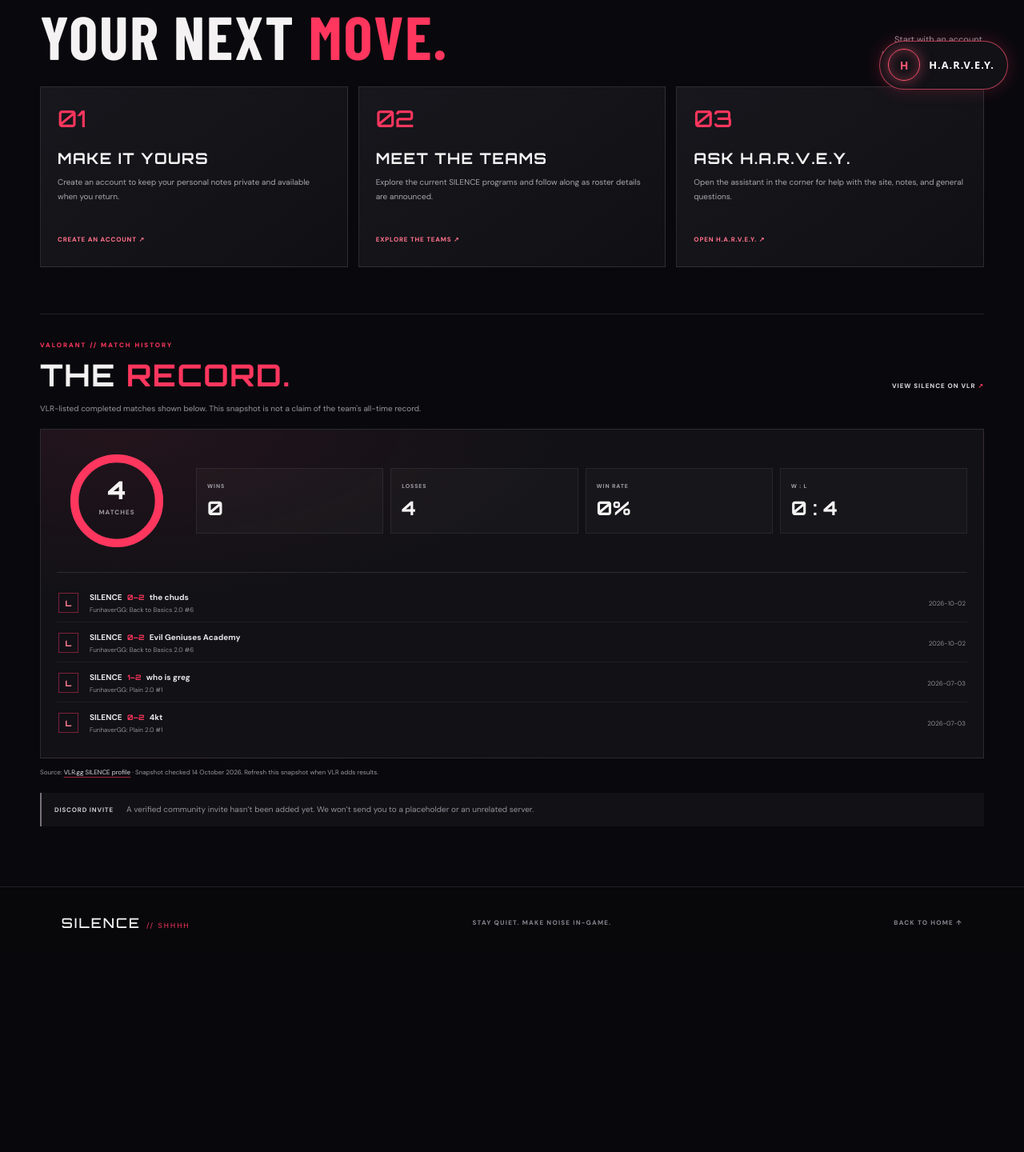
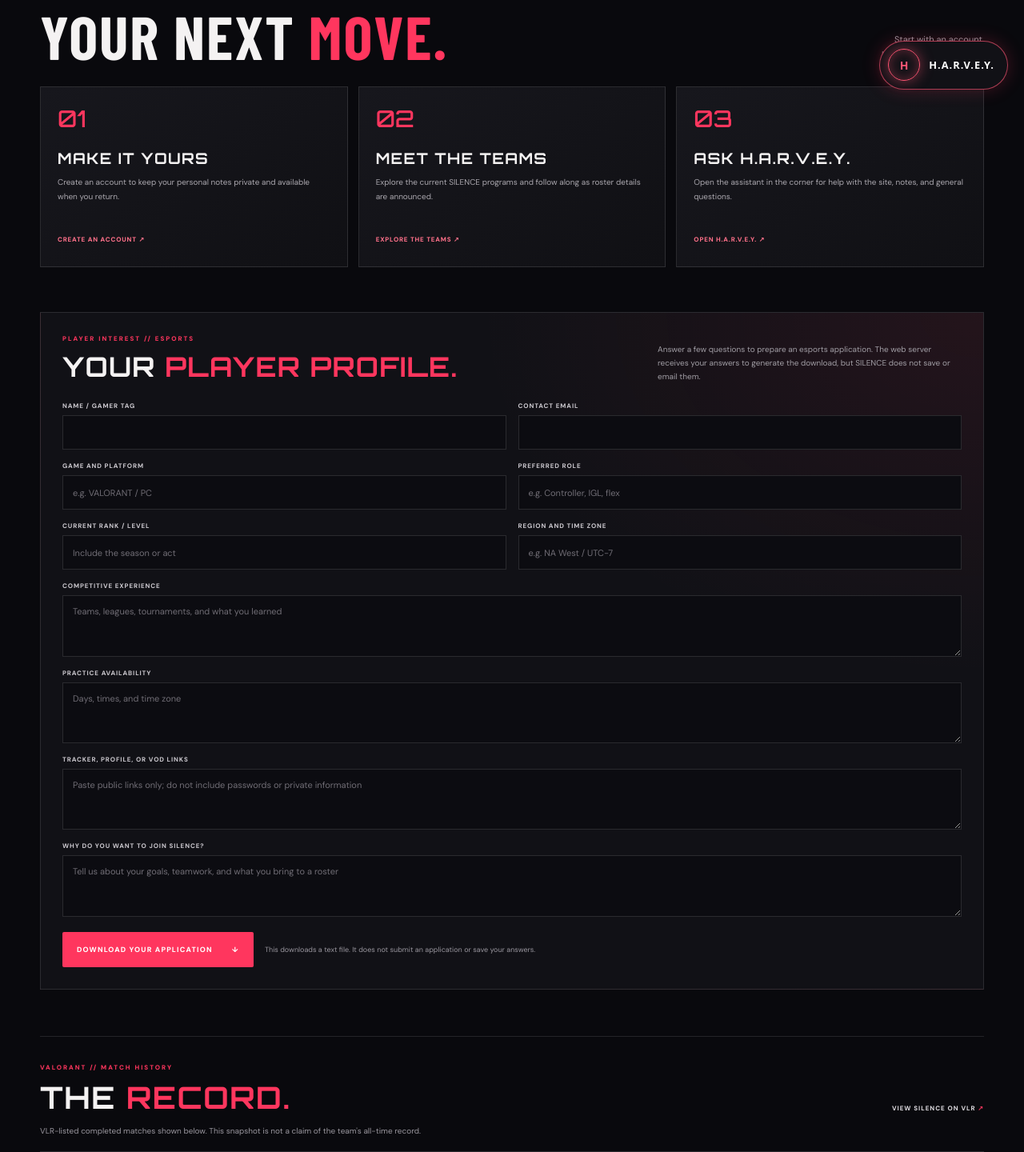
Before and after one commit to unbelievablecheese-dotcom/darkweb.SILENCE, a Flask app: page /community in a window 1280 px wide. Shown: the part 668-2108 px from the top of the page at 80% size. Before the commit the page ends 1829 px from the top, so only its background shows below. Run offline with Flask 3, Linux system fonts and the light colour scheme; some web fonts are replaced.

Commit message:
HARVEY ai
Co-authored-by: Copilot <223556219+Copilot@users.noreply.github.com>

```diff
--- a/website/static/harvey.js
+++ b/website/static/harvey.js
@@ -76,7 +76,7 @@
     speak(message);
   }
 
-  async function askGemini(message) {
+  async function askHarvey(message) {
     setStatus("Thinking…");
 
     try {
@@ -251,7 +251,7 @@
       return;
     }
 
-    await askGemini(rawCommand.trim());
+    await askHarvey(rawCommand.trim());
   }
 
   toggle.addEventListener("click", () => {
--- a/website/static/silence.css
+++ b/website/static/silence.css
@@ -2585,3 +2585,133 @@ a {
     grid-column: 2;
   }
 }
+
+.join-application {
+  margin-top: 56px;
+  padding: 27px;
+  border: 1px solid var(--silence-line);
+  background:
+    radial-gradient(ellipse at 100% 0%, rgba(255, 54, 94, 0.08), transparent 38%),
+    #111116;
+  scroll-margin-top: 100px;
+}
+
+.join-application-heading {
+  display: flex;
+  justify-content: space-between;
+  gap: 28px;
+  align-items: end;
+  margin-bottom: 23px;
+}
+
+.join-application-heading h2 {
+  margin: 7px 0 0;
+  font-family: var(--silence-display);
+  font-size: clamp(23px, 3.2vw, 34px);
+  letter-spacing: 0.035em;
+}
+
+.join-application-heading h2 span {
+  color: var(--silence-red);
+}
+
+.join-application-heading > p {
+  max-width: 380px;
+  margin: 0;
+  color: #a09da4;
+  font-size: 10px;
+  line-height: 1.7;
+}
+
+.join-application-form {
+  display: grid;
+  grid-template-columns: repeat(2, minmax(0, 1fr));
+  gap: 15px;
+}
+
+.join-application-form label {
+  display: grid;
+  gap: 7px;
+  color: #c9c6cc;
+  font-size: 8px;
+  font-weight: 800;
+  letter-spacing: 0.11em;
+}
+
+.join-application-form input,
+.join-application-form textarea {
+  width: 100%;
+  min-height: 43px;
+  padding: 11px 12px;
+  border: 1px solid rgba(255, 255, 255, 0.12);
+  border-radius: 0;
+  outline: none;
+  background: #0c0c11;
+  color: var(--silence-white);
+  font-size: 11px;
+  font-weight: 400;
+  letter-spacing: normal;
+  resize: vertical;
+}
+
+.join-application-form textarea {
+  min-height: 76px;
+  line-height: 1.6;
+}
+
+.join-application-form input:focus,
+.join-application-form textarea:focus {
+  border-color: rgba(255, 54, 94, 0.75);
+  box-shadow: 0 0 0 2px rgba(255, 54, 94, 0.12);
+}
+
+.join-application-form input::placeholder,
+.join-application-form textarea::placeholder {
+  color: #706d75;
+}
+
+.join-application-wide {
+  grid-column: 1 / -1;
+}
+
+.join-application-submit {
+  display: flex;
+  grid-column: 1 / -1;
+  flex-wrap: wrap;
+  gap: 14px;
+  align-items: center;
+  margin-top: 4px;
+}
+
+.join-application-submit > span {
+  color: #99969e;
+  font-size: 9px;
+  line-height: 1.6;
+}
+
+.merch-details > span {
+  white-space: nowrap;
+}
+
+@media (max-width: 640px) {
+  .join-application {
+    margin-top: 39px;
+    padding: 17px;
+  }
+
+  .join-application-heading {
+    align-items: flex-start;
+    flex-direction: column;
+    gap: 11px;
+  }
+
+  .join-application-form {
+    grid-template-columns: 1fr;
+    gap: 13px;
+  }
+
+  .join-application-wide,
+  .join-application-submit {
+    grid-column: auto;
+  }
+}
--- a/website/templates/base.html
+++ b/website/templates/base.html
@@ -20,7 +20,7 @@
     <style>
       html, body { min-height: 100%; margin: 0; background: #09090d; color: #f4f2f2; }
     </style>
-    <link rel="stylesheet" href="{{ url_for('static', filename='silence.css', v='4') }}" />
+    <link rel="stylesheet" href="{{ url_for('static', filename='silence.css', v='5') }}" />
     <link rel="stylesheet" href="{{ url_for('static', filename='harvey.css') }}" />
   </head>
   <body id="top">
@@ -84,7 +84,7 @@
           <input id="harvey-input" type="text" autocomplete="off" maxlength="500" placeholder="Type a message..." required />
           <button type="submit" aria-label="Send message" title="Send"><i class="fa fa-paper-plane" aria-hidden="true"></i></button>
         </form>
-        <p class="harvey-privacy">AI replies need the SILENCE Gemini service. Don’t share passwords or private keys.</p>
+        <p class="harvey-privacy">AI replies use GroqCloud. Don’t share passwords or private keys.</p>
       </div>
     </section>
 
--- a/website/templates/community.html
+++ b/website/templates/community.html
@@ -28,6 +28,28 @@
     <article><span>02</span><h3>MEET THE TEAMS</h3><p>Explore the current SILENCE programs and follow along as roster details are announced.</p><a href="{{ url_for('views.teams') }}">EXPLORE THE TEAMS ↗</a></article>
     <article><span>03</span><h3>ASK H.A.R.V.E.Y.</h3><p>Open the assistant in the corner for help with the site, notes, and general questions.</p><button type="button" class="open-harvey">OPEN H.A.R.V.E.Y. ↗</button></article>
   </div>
+  <section id="join-silence" class="join-application" aria-labelledby="join-silence-title">
+    <div class="join-application-heading">
+      <div><p class="section-kicker">PLAYER INTEREST // ESPORTS</p><h2 id="join-silence-title">YOUR <span>PLAYER PROFILE.</span></h2></div>
+      <p>Answer a few questions to prepare an esports application. The web server receives your answers to generate the download, but SILENCE does not save or email them.</p>
+    </div>
+    <form class="join-application-form" method="post" action="{{ url_for('views.join_application') }}">
+      <label>NAME / GAMER TAG<input name="name" maxlength="100" autocomplete="nickname" required /></label>
+      <label>CONTACT EMAIL<input name="email" type="email" maxlength="254" autocomplete="email" required /></label>
+      <label>GAME AND PLATFORM<input name="game" maxlength="100" placeholder="e.g. VALORANT / PC" required /></label>
+      <label>PREFERRED ROLE<input name="role" maxlength="100" placeholder="e.g. Controller, IGL, flex" required /></label>
+      <label>CURRENT RANK / LEVEL<input name="rank" maxlength="100" placeholder="Include the season or act" required /></label>
+      <label>REGION AND TIME ZONE<input name="region" maxlength="100" placeholder="e.g. NA West / UTC−7" required /></label>
+      <label class="join-application-wide">COMPETITIVE EXPERIENCE<textarea name="experience" maxlength="1200" rows="3" placeholder="Teams, leagues, tournaments, and what you learned" required></textarea></label>
+      <label class="join-application-wide">PRACTICE AVAILABILITY<textarea name="availability" maxlength="500" rows="2" placeholder="Days, times, and time zone" required></textarea></label>
+      <label class="join-application-wide">TRACKER, PROFILE, OR VOD LINKS<textarea name="profile" maxlength="500" rows="2" placeholder="Paste public links only; do not include passwords or private information" required></textarea></label>
+      <label class="join-application-wide">WHY DO YOU WANT TO JOIN SILENCE?<textarea name="motivation" maxlength="1200" rows="3" placeholder="Tell us about your goals, teamwork, and what you bring to a roster" required></textarea></label>
+      <div class="join-application-submit">
+        <button class="button button-primary" type="submit">DOWNLOAD YOUR APPLICATION <span aria-hidden="true">↓</span></button>
+        <span>This downloads a text file. It does not submit an application or save your answers.</span>
+      </div>
+    </form>
+  </section>
   <section class="team-record" aria-labelledby="team-record-title">
     <div class="team-record-heading">
       <div>
@@ -49,13 +71,13 @@
             <desc id="record-chart-description">
               {{ record.wins }} wins and {{ record.losses }} losses across {{ record.played }} VLR-listed matches.
             </desc>
-            <circle class="record-chart-track" cx="60" cy="60" r="46" pathLength="100"></circle>
+            <circle class="record-chart-track" cx="60" cy="60" r="46"></circle>
             {% if record.played %}
-            <circle class="record-chart-win" cx="60" cy="60" r="46" pathLength="100"
-              stroke-dasharray="{{ '%.2f'|format(record.win_percent) }} {{ '%.2f'|format(record.loss_percent) }}"></circle>
-            <circle class="record-chart-loss" cx="60" cy="60" r="46" pathLength="100"
-              stroke-dasharray="{{ '%.2f'|format(record.loss_percent) }} {{ '%.2f'|format(record.win_percent) }}"
-              stroke-dashoffset="-{{ '%.2f'|format(record.win_percent) }}"></circle>
+            <circle class="record-chart-win" cx="60" cy="60" r="46"
+              stroke-dasharray="{{ '%.2f'|format(record.win_percent * 2.89027) }} {{ '%.2f'|format(record.loss_percent * 2.89027) }}"></circle>
+            <circle class="record-chart-loss" cx="60" cy="60" r="46"
+              stroke-dasharray="{{ '%.2f'|format(record.loss_percent * 2.89027) }} {{ '%.2f'|format(record.win_percent * 2.89027) }}"
+              stroke-dashoffset="-{{ '%.2f'|format(record.win_percent * 2.89027) }}"></circle>
             {% endif %}
             <text class="record-chart-total" x="60" y="58">{{ record.played }}</text>
             <text class="record-chart-label" x="60" y="75">MATCHES</text>
--- a/website/templates/home.html
+++ b/website/templates/home.html
@@ -73,6 +73,6 @@
 <section class="home-last-call">
   <img src="{{ url_for('static', filename='silence-logo.png', v='2') }}" alt="" />
   <div><p class="section-kicker">STAY IN THE LOOP</p><h2>THE NEXT ROUND STARTS HERE.</h2></div>
-  <a class="button button-primary" href="{{ url_for('views.community') }}">JOIN SILENCE <span aria-hidden="true">↗</span></a>
+  <a class="button button-primary" href="{{ url_for('views.community') }}#join-silence">JOIN SILENCE <span aria-hidden="true">↗</span></a>
 </section>
 {% endblock %}
--- a/website/templates/merch.html
+++ b/website/templates/merch.html
@@ -21,21 +21,21 @@
         <span class="merch-edition">SHHHH / 001</span><div class="garment garment-shirt"><img src="{{ url_for('static', filename='silence-logo.png', v='2') }}" alt="" /></div>
         <span class="merch-art-label">SILENCE CORE</span>
       </div>
-      <div class="merch-details"><div><p>CORE COLLECTION</p><h3>SILENCE Logo Tee</h3></div><span>DESIGN STUDY</span></div>
+      <div class="merch-details"><div><p>CORE COLLECTION</p><h3>SILENCE Logo Tee</h3></div><span>NOT FOR SALE</span></div>
     </article>
     <article class="merch-card">
       <div class="merch-art merch-hoodie" role="img" aria-label="Black SHHHH hoodie concept">
         <span class="merch-edition">SHHHH / 002</span><div class="garment garment-hoodie"><span class="hood"></span><img src="{{ url_for('static', filename='silence-logo.png', v='2') }}" alt="" /></div>
         <span class="merch-art-label">KEEP IT QUIET</span>
       </div>
-      <div class="merch-details"><div><p>AFTER HOURS</p><h3>SHHHH Heavy Hoodie</h3></div><span>DESIGN STUDY</span></div>
+      <div class="merch-details"><div><p>AFTER HOURS</p><h3>SHHHH Heavy Hoodie</h3></div><span>NOT FOR SALE</span></div>
     </article>
     <article class="merch-card">
       <div class="merch-art merch-cap" role="img" aria-label="Black SILENCE cap concept">
         <span class="merch-edition">SHHHH / 003</span><div class="garment garment-cap"><img src="{{ url_for('static', filename='silence-logo.png', v='2') }}" alt="" /></div>
         <span class="merch-art-label">LOW PROFILE</span>
       </div>
-      <div class="merch-details"><div><p>DAILY UNIFORM</p><h3>SILENCE Snapback</h3></div><span>DESIGN STUDY</span></div>
+      <div class="merch-details"><div><p>DAILY UNIFORM</p><h3>SILENCE Snapback</h3></div><span>NOT FOR SALE</span></div>
     </article>
   </div>
   <div class="merch-notice"><span>///</span><p>These are visual concepts, not product listings. No orders can be placed yet. A real launch needs a connected store or print-on-demand provider, production-ready artwork, confirmed sizes and pricing, and shipping and returns details.</p></div>
--- a/website/templates/teams.html
+++ b/website/templates/teams.html
@@ -31,6 +31,6 @@
 <section class="page-cta">
   <p class="section-kicker">THE NEXT ROUND STARTS TOGETHER</p>
   <h2>READY TO <span>CONNECT?</span></h2>
-  <a class="button button-primary" href="{{ url_for('views.community') }}">VISIT THE COMMUNITY <span aria-hidden="true">↗</span></a>
+  <a class="button button-primary" href="{{ url_for('views.community') }}#join-silence">JOIN SILENCE <span aria-hidden="true">↗</span></a>
 </section>
 {% endblock %}
--- a/website/views.py
+++ b/website/views.py
@@ -1,10 +1,8 @@
 import os
 
-from flask import Blueprint, current_app, flash, jsonify, redirect, render_template, request, url_for
+import httpx
+from flask import Blueprint, Response, current_app, flash, jsonify, redirect, render_template, request, url_for
 from flask_login import current_user, login_required
-from google import genai
-from google.genai.errors import APIError
-from httpx import HTTPError
 
 from . import db
 from .models import Note
@@ -144,6 +142,54 @@ def community():
     )
 
 
+@views.route('/join-silence/application', methods=['POST'])
+def join_application():
+    fields = (
+        ('name', 'Name / gamer tag', 100),
+        ('email', 'Contact email', 254),
+        ('game', 'Game and platform', 100),
+        ('role', 'Preferred role', 100),
+        ('rank', 'Current rank / level', 100),
+        ('region', 'Region and time zone', 100),
+        ('experience', 'Competitive experience', 1200),
+        ('availability', 'Practice availability', 500),
+        ('profile', 'Tracker / profile / VOD links', 500),
+        ('motivation', 'Why do you want to join SILENCE?', 1200),
+    )
+    answers = {}
+    for key, label, max_length in fields:
+        value = request.form.get(key, '').strip()
+        if not value:
+            flash(f'{label} is required.', category='error')
+            return redirect(url_for('views.community') + '#join-silence')
+        if len(value) > max_length:
+            flash(f'{label} must be {max_length} characters or fewer.', category='error')
+            return redirect(url_for('views.community') + '#join-silence')
+        answers[key] = value
+
+    email_parts = answers['email'].split('@')
+    if (
+        len(email_parts) != 2
+        or not email_parts[0]
+        or '.' not in email_parts[1]
+        or email_parts[1].startswith('.')
+        or email_parts[1].endswith('.')
+        or any(character.isspace() for character in answers['email'])
+    ):
+        flash('Enter a valid contact email.', category='error')
+        return redirect(url_for('views.community') + '#join-silence')
+
+    application_text = '\n'.join(
+        ['SILENCE // ESPORTS PLAYER APPLICATION', '=' * 38, '']
+        + [f'{label}: {answers[key]}' for key, label, _ in fields]
+        + ['', 'Prepared on this device. This application was not sent to SILENCE.']
+    )
+    response = Response(application_text, mimetype='text/plain; charset=utf-8')
+    response.headers['Content-Disposition'] = 'attachment; filename="silence-player-application.txt"'
+    response.headers['Cache-Control'] = 'no-store'
+    return response
+
+
 @views.route('/notes', methods=['GET', 'POST'])
 @login_required
 def notes():
@@ -188,31 +234,49 @@ def harvey_chat():
     if not isinstance(message, str) or not message.strip() or len(message) > 2000:
         return jsonify(error='Send a message of 1–2000 characters.'), 400
 
-    api_key = os.environ.get('GEMINI_API_KEY')
+    api_key = os.environ.get('GROQ_API_KEY')
     if not api_key:
-        return jsonify(error='H.A.R.V.E.Y. AI is not configured yet.'), 503
+        return jsonify(error='H.A.R.V.E.Y. needs a GROQ_API_KEY environment variable to connect to GroqCloud.'), 503
 
-    prompt = (
-        'You are H.A.R.V.E.Y., a polite, concise assistant on SILENCE, an esports community website. '
-        'Help with general questions, gaming and esports topics, and the user’s private notes. '
-        'You cannot access or modify website files, accounts, or deployments, so never '
-        'claim that you have performed those actions. Do not request or reveal secrets. '
-        f'\n\nUser message:\n{message.strip()}'
-    )
+    messages = [
+        {
+            'role': 'system',
+            'content': (
+                'You are H.A.R.V.E.Y., a polite, concise assistant on SILENCE, an esports community website. '
+                'Help with general questions, gaming and esports topics, and navigating the site. '
+                'You cannot access or modify website files, accounts, private notes, or deployments, '
+                'so never claim you have performed those actions. Do not request or reveal secrets.'
+            ),
+        },
+        {'role': 'user', 'content': message.strip()},
+    ]
 
     try:
-        client = genai.Client(api_key=api_key)
-        interaction = client.interactions.create(
-            model=os.environ.get('GEMINI_MODEL', 'gemini-3.8-flash'),
-            input=prompt,
+        api_response = httpx.post(
+            'https://api.groq.com/openai/v1/chat/completions',
+            headers={'Authorization': f'Bearer {api_key}'},
+            json={
+                'model': os.environ.get('GROQ_MODEL', 'openai/gpt-oss-120b'),
+                'messages': messages,
+                'max_completion_tokens': 1024,
+            },
+            timeout=30,
         )
-    except (APIError, HTTPError, TimeoutError):
-        current_app.logger.exception('Gemini API request failed')
-        return jsonify(error='H.A.R.V.E.Y. could not get a response from Gemini.'), 502
+        api_response.raise_for_status()
+    except httpx.HTTPStatusError as error:
+        current_app.logger.error('Groq API returned HTTP %s', error.response.status_code)
+        return jsonify(error='H.A.R.V.E.Y. could not get a response from GroqCloud. Check the API key, model, and account limits.'), 502
+    except (httpx.HTTPError, TimeoutError):
+        current_app.logger.exception('Groq API request failed')
+        return jsonify(error='H.A.R.V.E.Y. could not connect to GroqCloud. Please try again.'), 502
 
-    reply = interaction.output_text
+    try:
+        reply = api_response.json()['choices'][0]['message']['content']
+    except (ValueError, KeyError, IndexError, TypeError):
+        current_app.logger.error('Groq returned a response without message text')
+        return jsonify(error='GroqCloud returned an empty or unreadable response. Please try again.'), 502
     if not isinstance(reply, str) or not reply.strip():
-        current_app.logger.error('Gemini returned an empty text response')
-        return jsonify(error='Gemini returned an empty response. Please try again.'), 502
+        current_app.logger.error('Groq returned an empty text response')
+        return jsonify(error='GroqCloud returned an empty response. Please try again.'), 502
 
     return jsonify(reply=reply.strip())
```
Also changed, not shown: DEPLOYMENT.md (+11 -1 lines).
